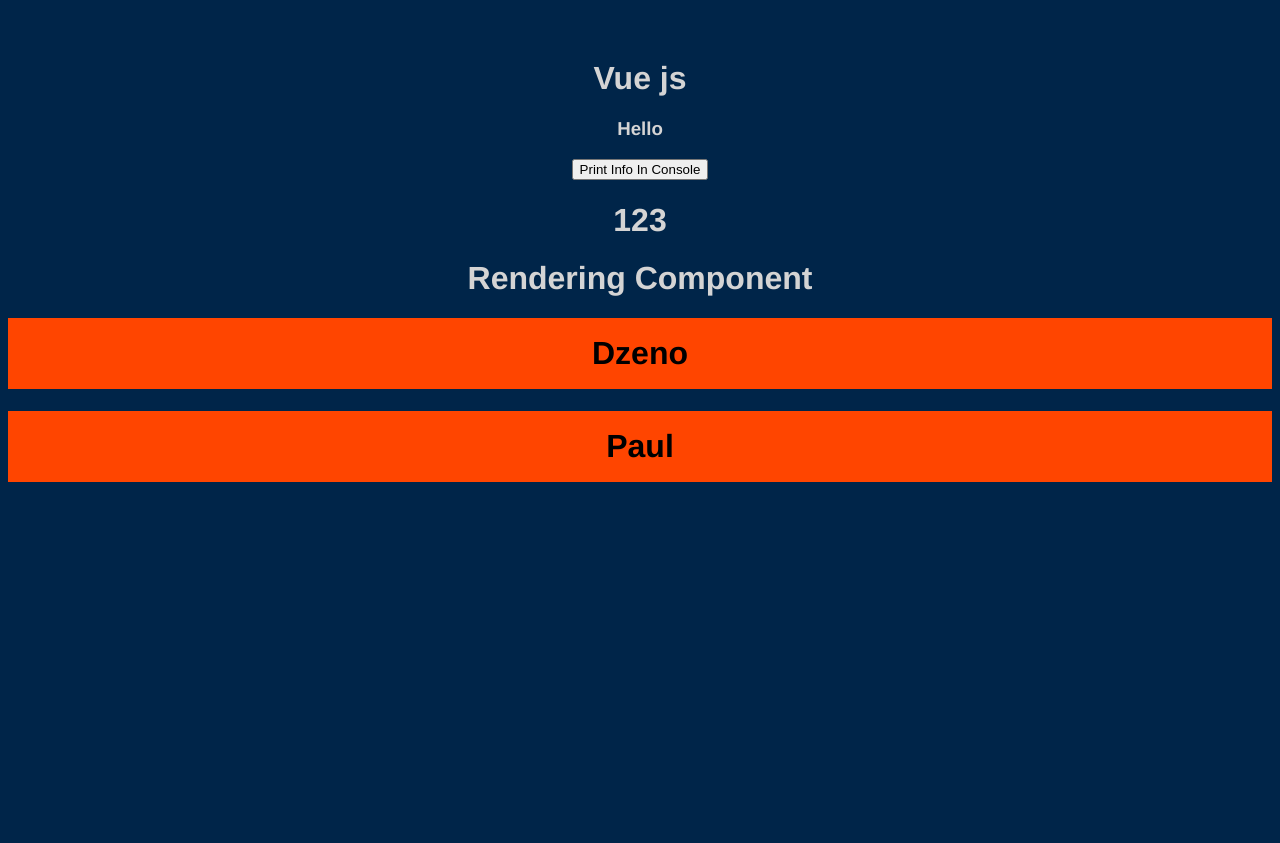
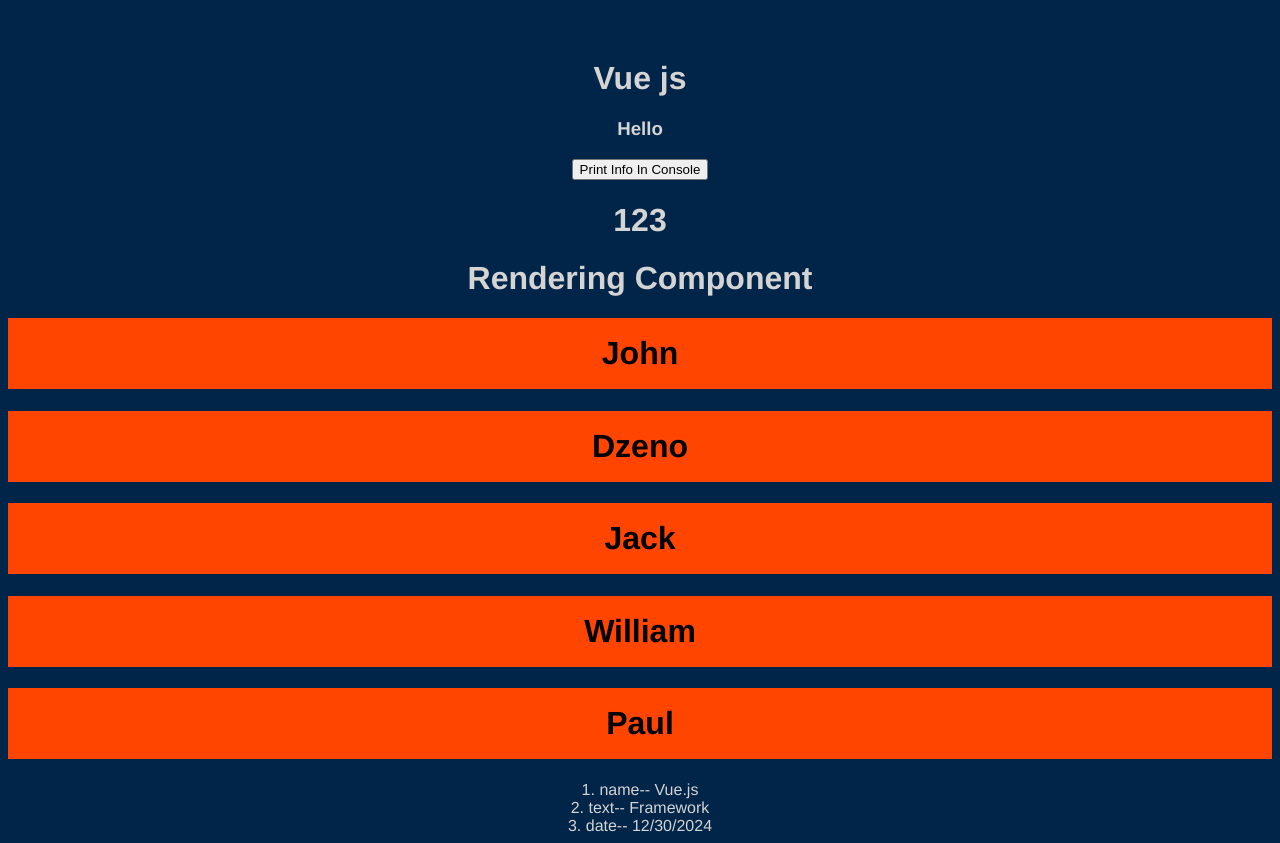
Before and after one commit to dzenannn/vue-cli, a Vue app: page / in a window 1280 px wide. Before the commit the page ends 800 px from the top, so only its background shows below. Built offline with nearby package versions, Linux system fonts and the light colour scheme.

Commit message:
object rendering

```diff
--- a/src/App.vue
+++ b/src/App.vue
@@ -2,10 +2,12 @@
   <HelloWorld msg="prop msg iz HelloWorld-a u App" />
   <h1 v-if="message.length < 5">{{ message }}</h1>
   <Rendering />
+  <ObjectRendering />
 </template>
 
 <script>
 import HelloWorld from "./components/HelloWorld.vue";
+import ObjectRendering from "./components/ObjectRendering.vue";
 import Rendering from "./components/Rendering.vue";
 
 export default {
@@ -18,6 +20,7 @@
   components: {
     HelloWorld,
     Rendering,
+    ObjectRendering,
   },
 };
 </script>
--- /dev/null
+++ b/src/components/ObjectRendering.vue
@@ -0,0 +1,20 @@
+<template>
+  <div v-for="(item, key, index) in user" v-bind:key="item">
+    {{ index + 1 }}. {{ key }}-- {{ item }}
+  </div>
+</template>
+<script>
+export default {
+  name: "ObjectRendering",
+  methods: {},
+  data() {
+    return {
+      user: {
+        name: "Vue.js",
+        text: "Framework",
+        date: new Date().toLocaleDateString(),
+      },
+    };
+  },
+};
+</script>
--- a/src/components/Rendering.vue
+++ b/src/components/Rendering.vue
@@ -1,13 +1,9 @@
 <template>
   <div>
     <h1>Rendering Component</h1>
-    <div
-      @click="myData(name)"
-      v-for="{ name, id, isActive } in myList"
-      :key="id"
-    >
-      <h1 v-if="isActive" :class="esnaf">
-        {{ name }}
+    <div v-for="(item, index) in myList" :key="index">
+      <h1 @click="removeData(index)" :class="esnaf">
+        {{ item.name }}
       </h1>
     </div>
   </div>
@@ -18,6 +14,9 @@
   methods: {
     myData(data) {
       console.log(data);
+    },
+    removeData(index) {
+      this.myList.splice(index, 1);
     },
   },
   data() {
```
